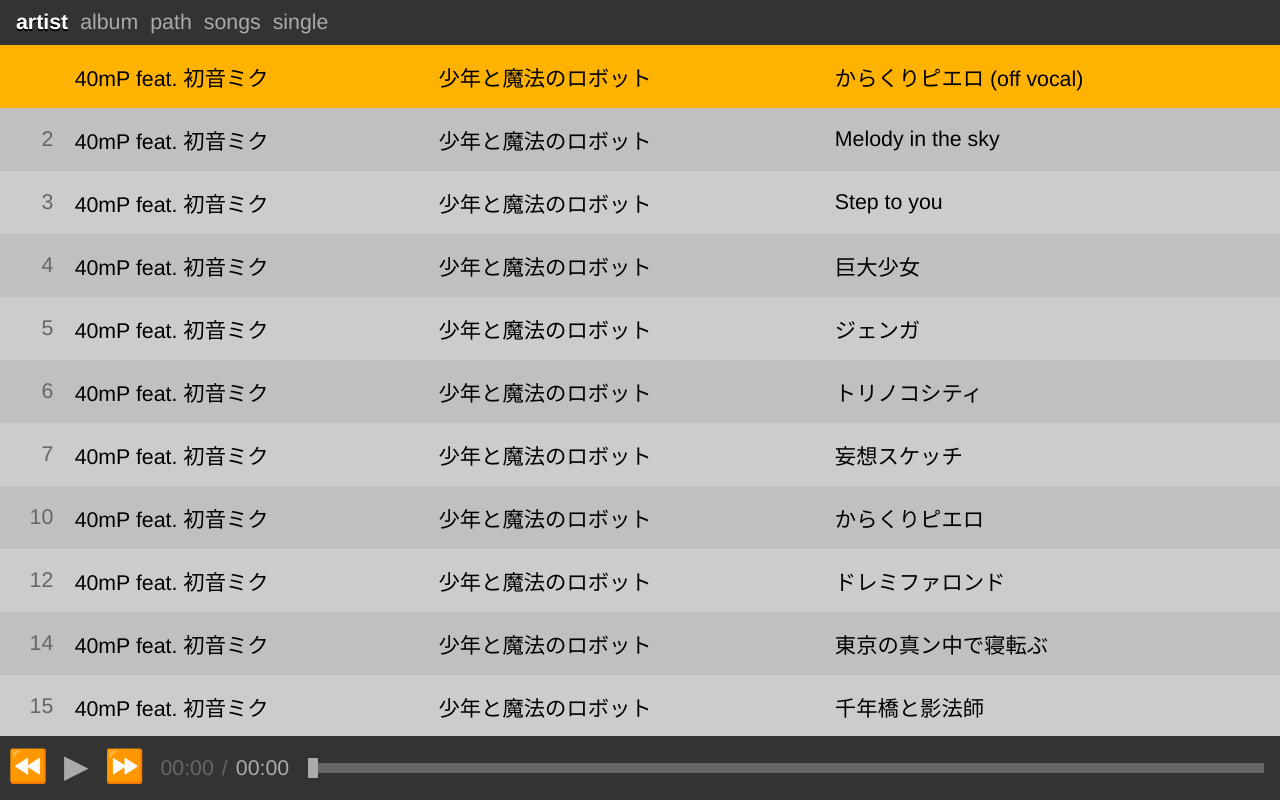
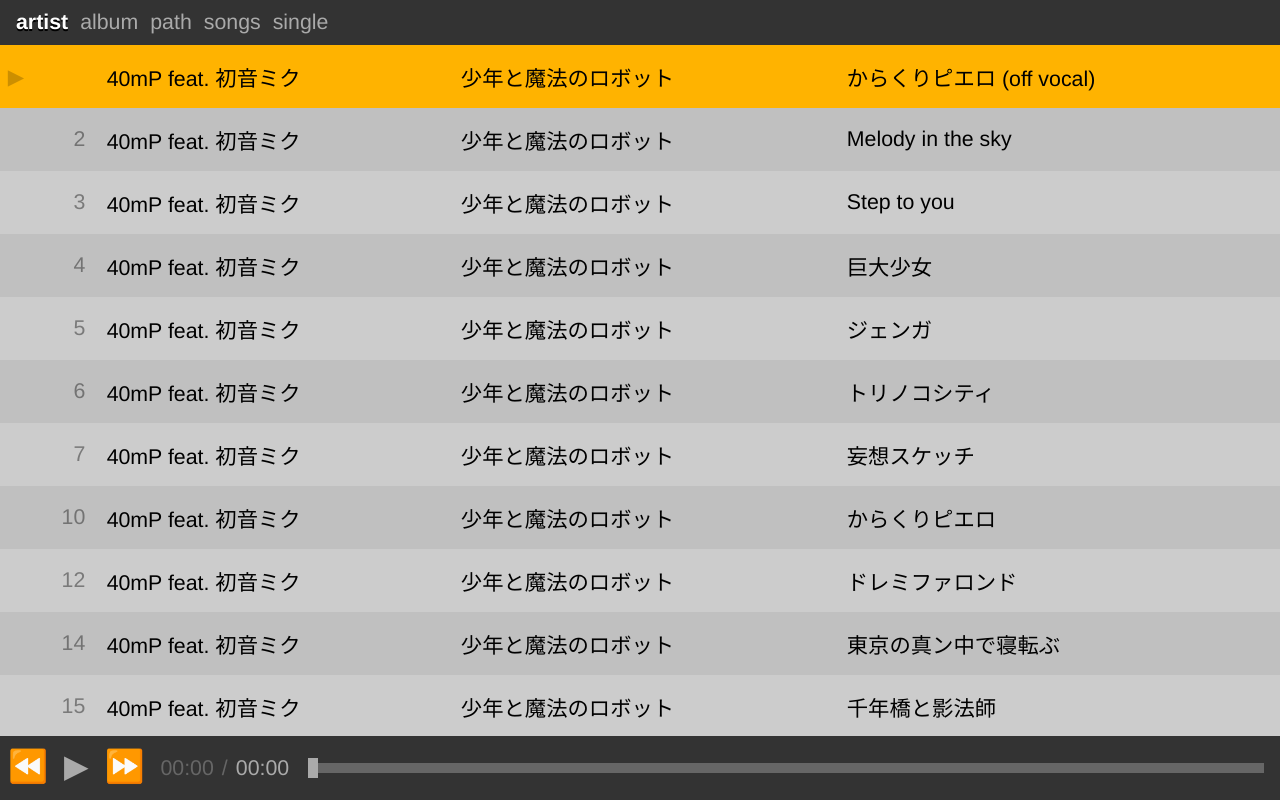
Before and after one commit to magcius/omega, a plain HTML site: page client/omega.html in a window 1280 px wide. Drawn offline with Linux system fonts and the light colour scheme.

Commit message:
add a tiny playback indicator, buttonify

```diff
--- a/client/styles.css
+++ b/client/styles.css
@@ -58,16 +58,28 @@
 }
 .song-display {
     background: #c0c0c0;
+    cursor: pointer;
 }
 .song-display:nth-child(odd) {
     background: #ccc;
 }
 .song-display.active {
     background: #ffb300;
+    cursor: default;
 }
 
+.song-display .song-display-playing-icon {
+    color: transparent;
+    padding: 0;
+    text-align: center;
+    width: 1.5em;
+}
+.song-display:hover .song-display-playing-icon,
+.song-display.active .song-display-playing-icon {
+    color: rgba(0, 0, 0, 0.2);
+}
 .song-display .song-display-track {
-    color: #666;
+    color: rgba(0, 0, 0, 0.4);
     width: 2em;
     text-align: right;
 }
--- a/client/ui.js
+++ b/client/ui.js
@@ -2,6 +2,13 @@
     "use strict";
 
     // Song Display
+
+    var PlaybackSymbols = {
+        PLAY     : "\u25B6",
+        PAUSE    : "\u2759\u2759",
+        PREVIOUS : "\u23EA",
+        NEXT     : "\u23E9",
+    };
 
     function parseTrackNumber(trackNumber) {
         // XXX: Should this be part of the indexer instead?
@@ -24,9 +31,14 @@
 
         this._toplevel = document.createElement('tr');
         this._toplevel.classList.add('song-display');
-        this._toplevel.addEventListener('dblclick', function() {
-            this._driver.setSong(this._currentSongID);
+        this._toplevel.addEventListener('click', function() {
+            this._driver.playSong(this._currentSongID);
         }.bind(this));
+
+        this._playingIcon = document.createElement('td');
+        this._playingIcon.classList.add('song-display-playing-icon');
+        this._playingIcon.textContent = PlaybackSymbols.PLAY;
+        this._toplevel.appendChild(this._playingIcon);
 
         this._track = document.createElement('td');
         this._track.classList.add('song-display-track');
@@ -220,13 +232,6 @@
 
     // Playback Controls
 
-    var PlaybackSymbols = {
-        PLAY     : "\u25B6",
-        PAUSE    : "\u2759\u2759",
-        PREVIOUS : "\u23EA",
-        NEXT     : "\u23E9",
-    };
-
     function PlaybackControls(driver) {
         this._driver = driver;
 
@@ -365,7 +370,7 @@
     Driver.prototype.getContext = function() {
         return this._context;
     };
-    Driver.prototype.setSong = function(songID) {
+    Driver.prototype._setSong = function(songID, forcePlaying) {
         if (this._songID  == songID)
             return;
 
@@ -377,16 +382,21 @@
         if (!this._context)
             this.setContext(this.library.getValidContexts(songID)[0]);
 
-        var wasPaused = this.player.paused;
+        var shouldPlay = !this.player.paused || forcePlaying;
         var filename = this.library.getSongFilename(songID);
         this.player.src = filenameToURI(filename);
-        if (!wasPaused)
+        if (shouldPlay)
             this.player.play();
+    };
+    Driver.prototype.setSong = function(songID) {
+        this._setSong(songID, false);
+    };
+    Driver.prototype.playSong = function(songID) {
+        this._setSong(songID, true);
     };
     Driver.prototype.getSong = function() {
         return this._songID;
     };
-
     Driver.prototype.playPause = function() {
         if (this.player.paused)
             this.player.play();
```
